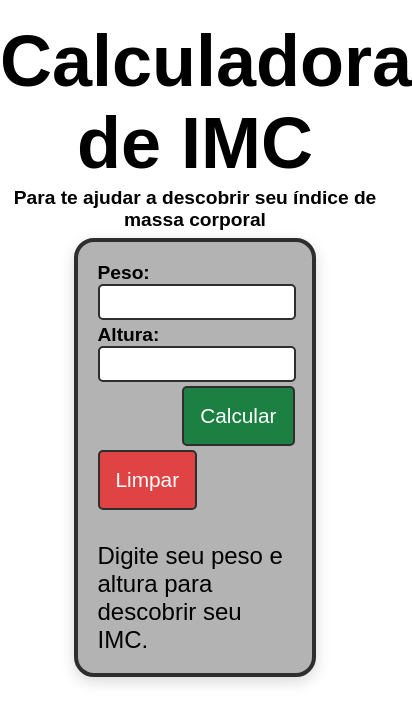
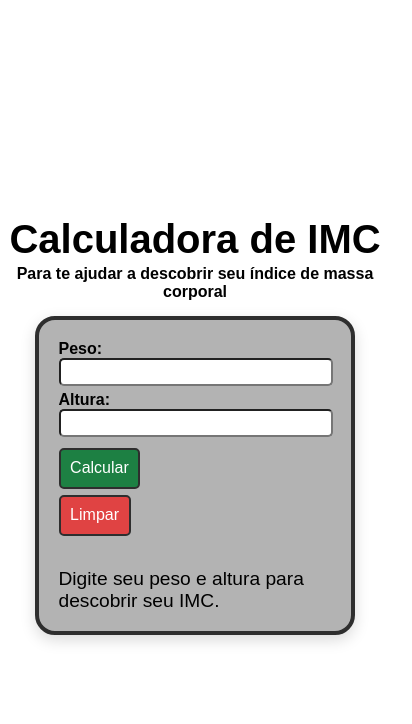
Before and after one commit to gustavorattmann/calculo-imc, a plain HTML site: page index.html in a window 390 px wide. Shown: the whole page, 412 px wide, since content can reach past the window. Drawn offline with Linux system fonts and the light colour scheme.

Commit message:
Correção na estilização para deixar o conteúdo centralizado e responsivo

```diff
--- a/estilo.css
+++ b/estilo.css
@@ -4,11 +4,13 @@
 }
 
 body {
-    font-family: arial;
-}
-
-main {
-    margin: 5% auto;
+    height: 100vh;
+    width: auto;
+    max-width: 100%;
+    font-family: Arial;
+    display: flex;
+    align-items: center;
+    justify-content: center;
 }
 
 header h1 {
@@ -24,7 +26,7 @@ header h2 {
 }
 
 .quadro {
-    width: 50vw;
+    max-width: 70%;
     height: auto;
     padding: 5%;
     margin: auto;
@@ -35,16 +37,16 @@ header h2 {
 }
 
 .label-peso, .label-altura {
-    font-size: 1.2rem;
+    font-size: 1rem;
     font-weight: 700;
 }
 
 .campo-peso, .campo-altura {
-    width: 98%;
-    height: 2rem;
+    width: 97%;
+    height: 1.5rem;
     font-size: 1.2rem;
     outline: none;
-    border: 2px solid #2e2e2e;
+    border: 1% solid #2e2e2e;
     border-radius: 5px;
     padding: 0 1%;
 }
@@ -53,7 +55,7 @@ header h2 {
     border-color: #5571e6 !important;
 }
 
-.div-campo-peso {
+.div-campo-peso, .div-campo-altura {
     margin-bottom: 2%;
 }
 
@@ -62,14 +64,15 @@ header h2 {
     color: #ff0303;
 }
 
-.botao-calcular, .botao-limpar {
-    display: inline;
+.botoes {
+    display: flex;
+    justify-content: space-between;
 }
 
 .botao-calcular button, .botao-limpar button {
     margin-top: 2%;
-    padding: 1rem;
-    font-size: 1.3rem;
+    padding: .6rem;
+    font-size: 1rem;
     border: 2px solid #2e2e2e;
     border-radius: 5px;
 }
@@ -82,8 +85,6 @@ header h2 {
 .botao-calcular button {
     background: #1d8043;
     color: #ffffff;
-    float: right;
-    margin-right: -2px;
 }
 
 .botao-limpar button {
@@ -93,7 +94,7 @@ header h2 {
 
 .texto-padrao, .resultado {
     margin-top: 2rem;
-    font-size: 1.5rem;
+    font-size: 1.2rem;
 }
 
 .resultado {
@@ -103,3 +104,17 @@ header h2 {
 #descricao-imc {
     font-weight: 700;
 }
+
+@media (max-width: 767px) {
+    header {
+        padding: 2%;
+    }
+
+    header h1 {
+        font-size: 2.5rem;
+    }
+
+    header h2 {
+        font-size: 1rem;
+    }
+}
```
